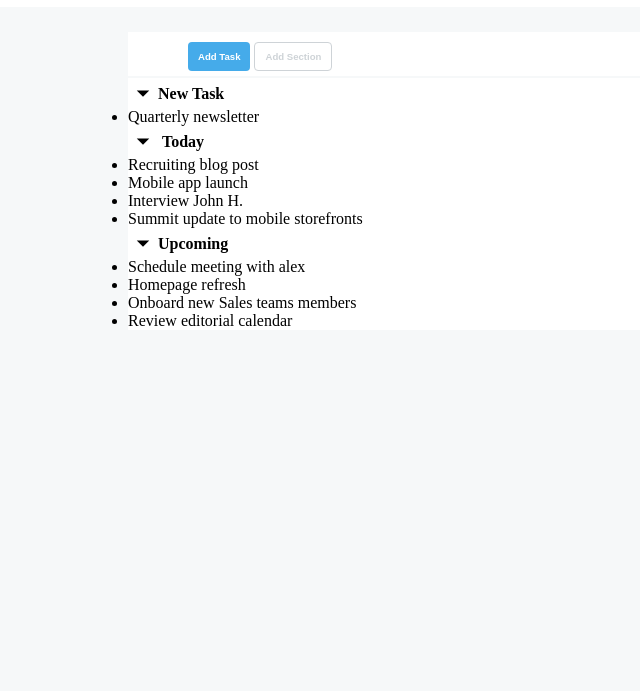
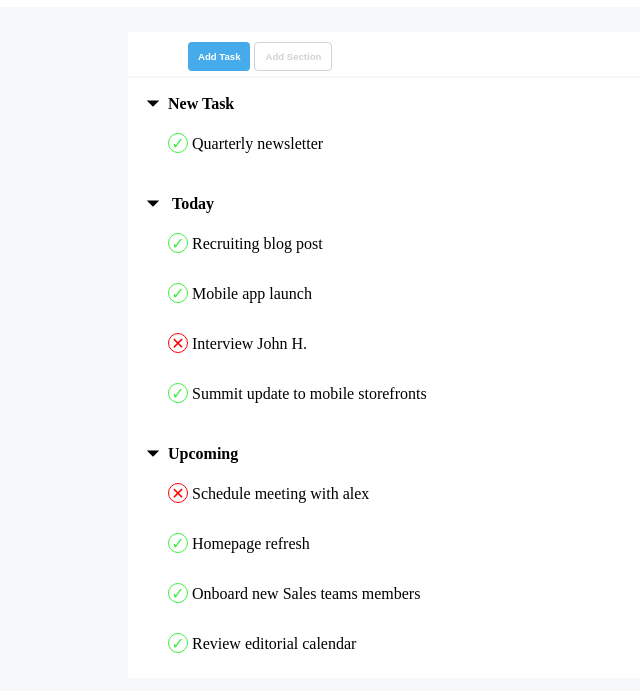
Before and after one commit to burillu/html-css-toboolist, a plain HTML site: page index.html in a window 1280 px wide. Shown: the part 67-758 px from the top of the page, without its empty margins (0-640 px from the left). Drawn offline with Linux system fonts and the light colour scheme.

Commit message:
bullets done

```diff
--- a/css/style.css
+++ b/css/style.css
@@ -32,6 +32,13 @@ header, main div{
 main{
     margin: 25px auto 20px;
     width: 80%;
+}
+ul{
+    list-style: none;
+    padding: 10px;
+}
+li{
+    padding: 15px 30px;
 }
 .main-top{
     padding: 10px 60px 5px;
@@ -70,3 +77,20 @@ h4{
 h1{
     display: inline-block;
 }
+.bullet{
+    display: inline-block;
+    width: 20px;
+    height: 20px;
+    border-radius: 50%;
+    text-align: center;
+    color: rgb(62, 238, 62);
+    border: 1px solid rgb(62, 238, 62);
+}
+.bullet-not-done{
+    color:red;
+    border: 1px solid red;
+}
+/* .bullet-done{
+    color: rgb(62, 238, 62);
+    border: 1px solid rgb(62, 238, 62);
+} */
--- a/index.html
+++ b/index.html
@@ -34,23 +34,23 @@ Pushate in Github utilizzando VS code e stando attenti, quando create la repo, d
         <div>
            <!-- lista non ordinata 1 elemento -->
         <ul> <svg class="triangle" focusable="false" xmlns="http://www.w3.org/2000/svg" viewBox="0 0 24 24"><path d="M7 10l5 5 5-5z"></path></svg><h4>New Task</h4>
-            <li><div class="bullet"></div> Quarterly newsletter <div class="badge"></div></li>
+            <li><div class="bullet">&check;</div> Quarterly newsletter <div class="badge"></div></li>
         </ul>
 
         <!-- lista non ordinata 4 elementi -->
 
         <ul><svg class="triangle" focusable="false" xmlns="http://www.w3.org/2000/svg" viewBox="0 0 24 24"><path d="M7 10l5 5 5-5z"></path></svg> <h4>Today</h4>
-            <li><div class="bullet"></div> Recruiting blog post <div class="badge"></div></li>
-            <li><div class="bullet"></div> Mobile app launch <div class="badge"></div></li>
-            <li><div class="bullet"></div> Interview John H. <div class="badge"></div></li>
-            <li><div class="bullet"></div> Summit update to mobile storefronts <div class="badge"></div></li>
+            <li><div class="bullet">&check;</div> Recruiting blog post <div class="badge"></div></li>
+            <li><div class="bullet">&check;</div> Mobile app launch <div class="badge"></div></li>
+            <li><div class="bullet bullet-not-done">&#10005;</div> Interview John H. <div class="badge"></div></li>
+            <li><div class="bullet">&check;</div> Summit update to mobile storefronts <div class="badge"></div></li>
         </ul>
         <!-- lista 2 non ordinata 4 elementi -->
         <ul><svg class="triangle" focusable="false" xmlns="http://www.w3.org/2000/svg" viewBox="0 0 24 24"><path d="M7 10l5 5 5-5z"></path></svg><h4>Upcoming</h4>
-            <li><div class="bullet"></div> Schedule meeting with alex <div class="badge"></div></li>
-            <li><div class="bullet"></div> Homepage refresh <div class="badge"></div></li>
-            <li><div class="bullet"></div> Onboard new Sales teams members <div class="badge"></div></li>
-            <li><div class="bullet"></div> Review editorial calendar <div class="badge"></div></li>
+            <li><div class="bullet bullet-not-done">&#10005;</div> Schedule meeting with alex <div class="badge"></div></li>
+            <li><div class="bullet">&check;</div> Homepage refresh <div class="badge"></div></li>
+            <li><div class="bullet">&check;</div> Onboard new Sales teams members <div class="badge"></div></li>
+            <li><div class="bullet">&check;</div> Review editorial calendar <div class="badge"></div></li>
         </ul>
         </div>
     </main>
```
